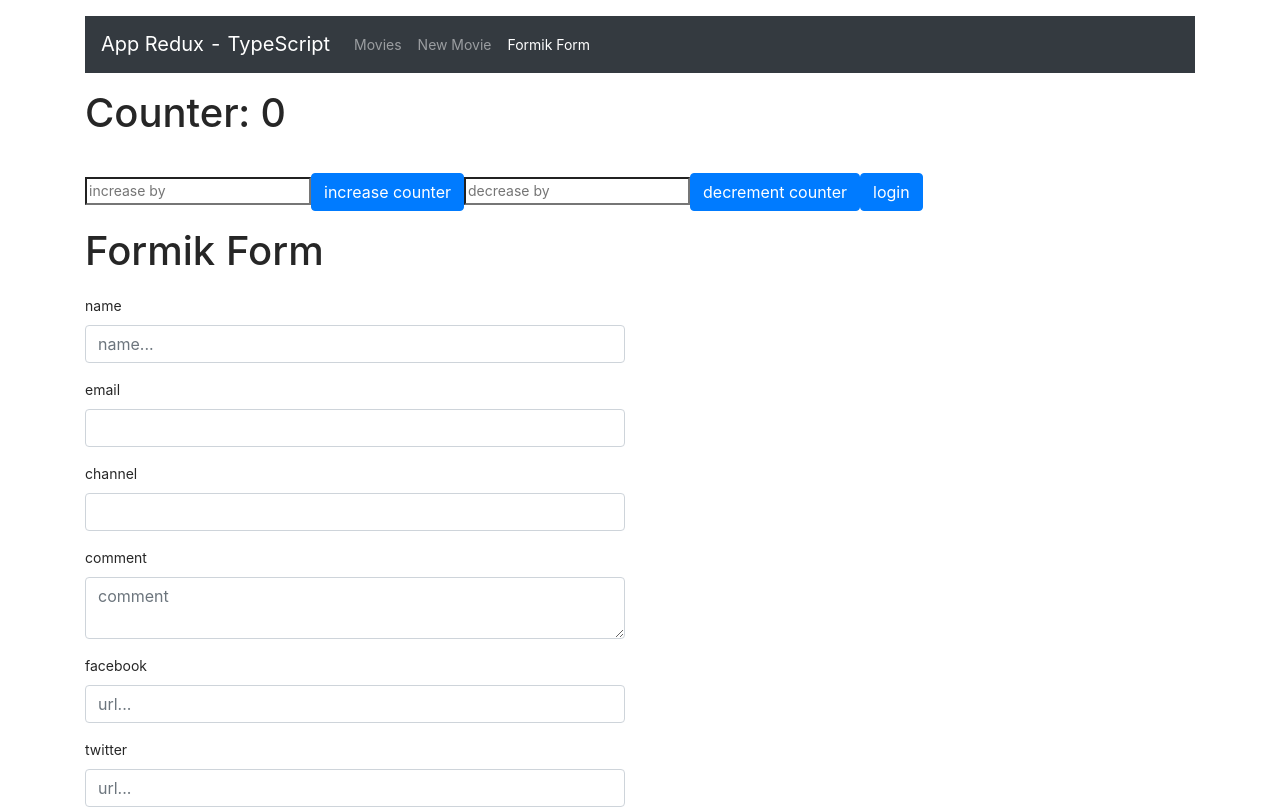
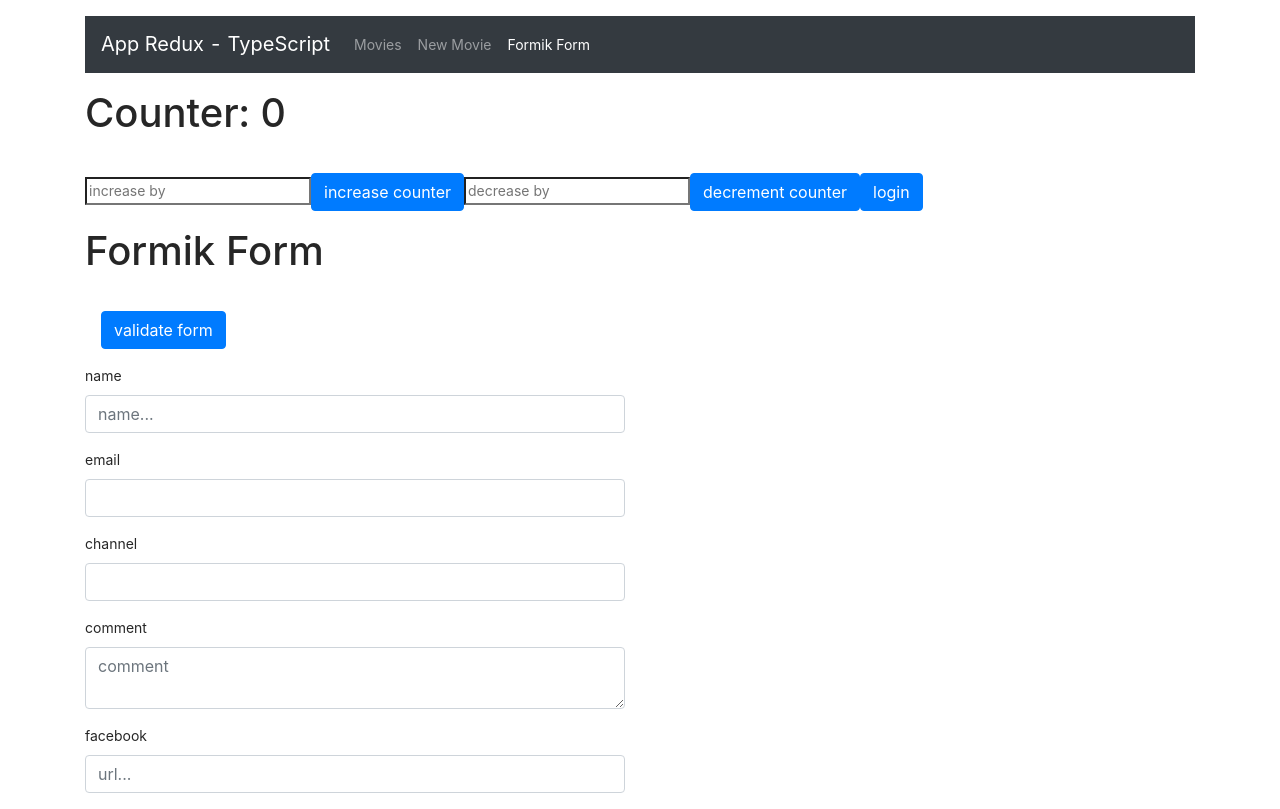
Before and after one commit to zead1992/react-app, a React (Create React App) app: page /formik in a window 1280 px wide. Shown: the top 809 px of the page. Built offline with nearby package versions, Linux system fonts and the light colour scheme.

Commit message:
formik: validate form manually

```diff
--- a/src/components/YoutubeFormikForm.tsx
+++ b/src/components/YoutubeFormikForm.tsx
@@ -106,6 +106,10 @@ function YoutubeFormikForm(props) {
                     {(props) => {
                         return <Form>
                             <h1>Formik Form</h1>
+                            <button onClick={props.validateForm}
+                                    className="btn btn-primary m-3">
+                                validate form
+                            </button>
                             <div className="form-group">
                                 <label htmlFor={formKeys('name')}>name</label>
                                 <Field name={formKeys('name')}>
```
